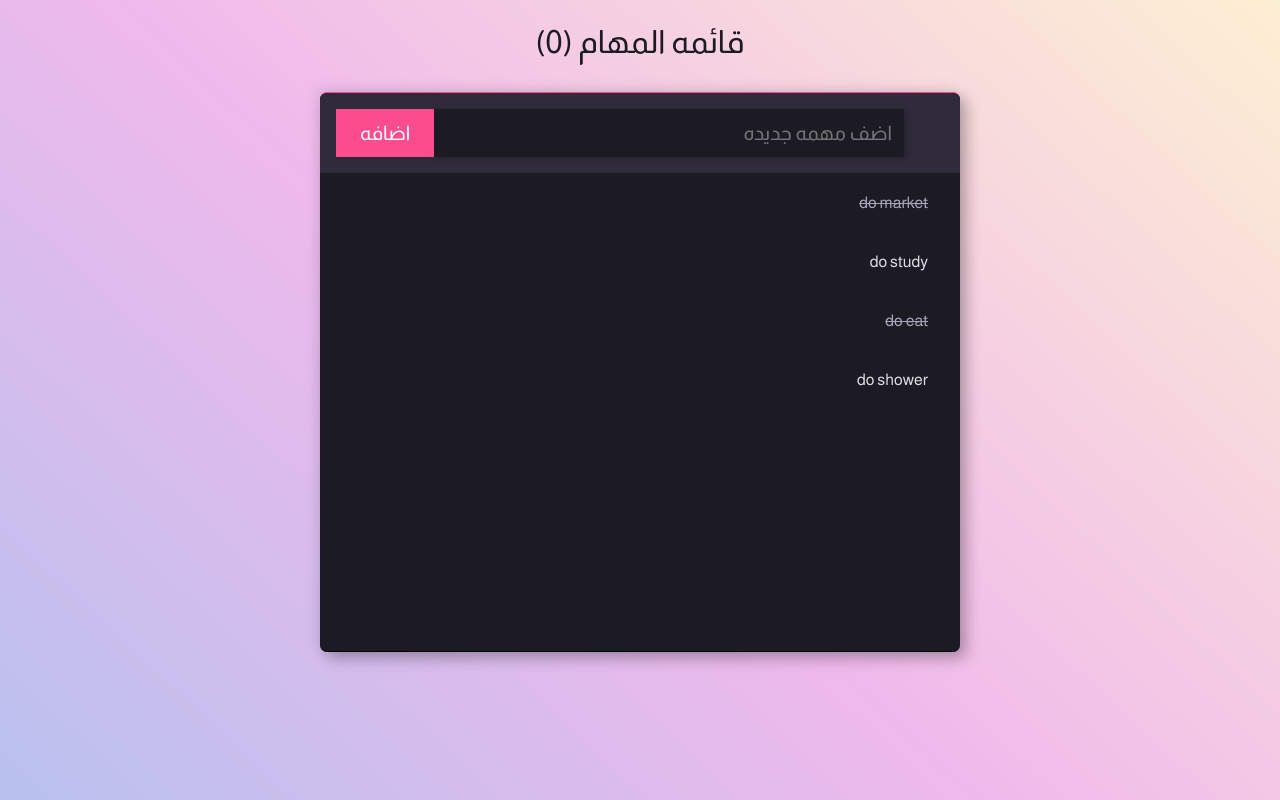
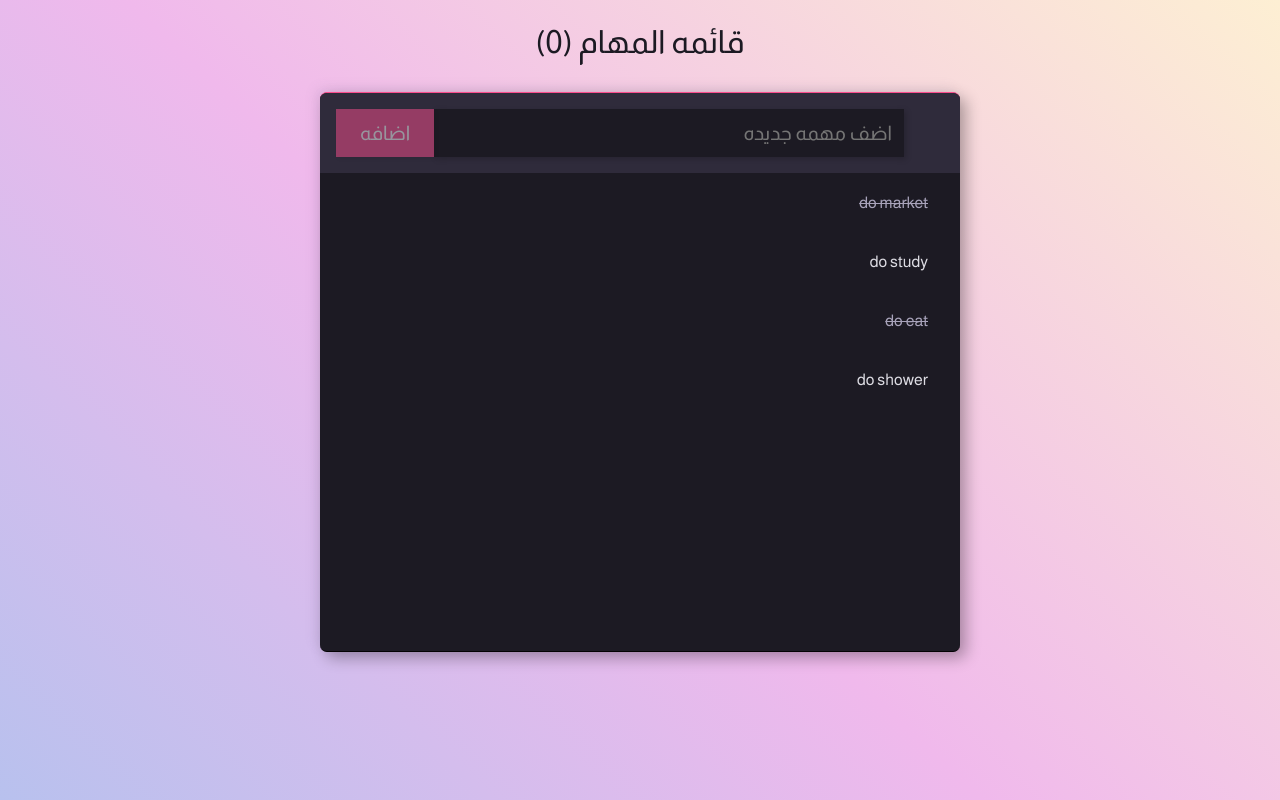
Before and after one commit to ESSAMMOHAMED1/To-do-app, a React (Create React App) app: page / in a window 1280 px wide. Built offline with nearby package versions, Linux system fonts and the light colour scheme; some icons are missing.

Commit message:
add-new-todo

```diff
--- a/src/components/Todo/TodoForme.jsx
+++ b/src/components/Todo/TodoForme.jsx
@@ -1,19 +1,44 @@
-import React from 'react'
-import FeatherIcon from 'feather-icons-react'
-const TodoForme = () => {
+import React from "react";
+import { useState } from "react";
+import FeatherIcon from "feather-icons-react";
+const TodoForme = ({ addTodo }) => {
+  const [title, settitle] = useState("");
+
+  const handelInputChange = (e) => {
+    settitle(e.target.value);
+  };
+
+  const handelAddNewTodo = () => {
+    if (!title.trim()) {
+      return;
+    }
+    addTodo(title);
+    settitle("");
+  };
   return (
-    <div className='todos-form'>
-        <div className='todos-form-icon'>
-          <FeatherIcon icon='circle'/>
-        </div>
-        <div className='todos-form-input'>
-            <input type="text" placeholder='اضف مهمه جديده'/>
-        </div>
-        <div className='todos-form-submit'>
-            <button className='submit-btn'>اضافه</button>
-        </div>
+    <div className="todos-form">
+      <div className="todos-form-icon">
+        <FeatherIcon icon="circle" />
+      </div>
+      <div className="todos-form-input">
+        <input
+          type="text"
+          placeholder="اضف مهمه جديده"
+          value={title}
+          onChange={handelInputChange}
+        />
+      </div>
+      <div className="todos-form-submit">
+        <button
+          className="submit-btn"
+          disabled={!title.trim()}
+          onClick={handelAddNewTodo}
+        >
+          اضافه
+        </button>
+      </div>
     </div>
-  )
-}
+  );
+};
 
-export default TodoForme
+export default TodoForme;
--- a/src/views/TodoList.jsx
+++ b/src/views/TodoList.jsx
@@ -31,25 +31,39 @@ const TodoList = () => {
     setTodes((data) => {
       const newData = data.map((td) => {
         if (td.id === id) {
-          return{...td,done:!td.done};
+          return { ...td, done: !td.done };
         }
         return td;
       });
       return newData;
     });
   };
-  const deleteTodo = (id)=>{
+  const deleteTodo = (id) => {
     setTodes((data) => {
       const newData = data.filter((td) => td.id !== id);
       return newData;
     });
-  }
+  };
+  const addTodo = (title) => {
+    const newTodo = {
+      id: new Date().getTime(),
+      title,
+      done: false,
+    };
+    setTodes((data) => {
+      return [newTodo, ...data];
+    });
+  };
   return (
     <main>
       <div className="container">
         <div className="todos">
-          <TodoForme />
-          <Todos todos={Todes} toggelTodo={toggelTodo} deleteTodo={deleteTodo}/>
+          <TodoForme addTodo={addTodo} />
+          <Todos
+            todos={Todes}
+            toggelTodo={toggelTodo}
+            deleteTodo={deleteTodo}
+          />
         </div>
       </div>
     </main>
```
